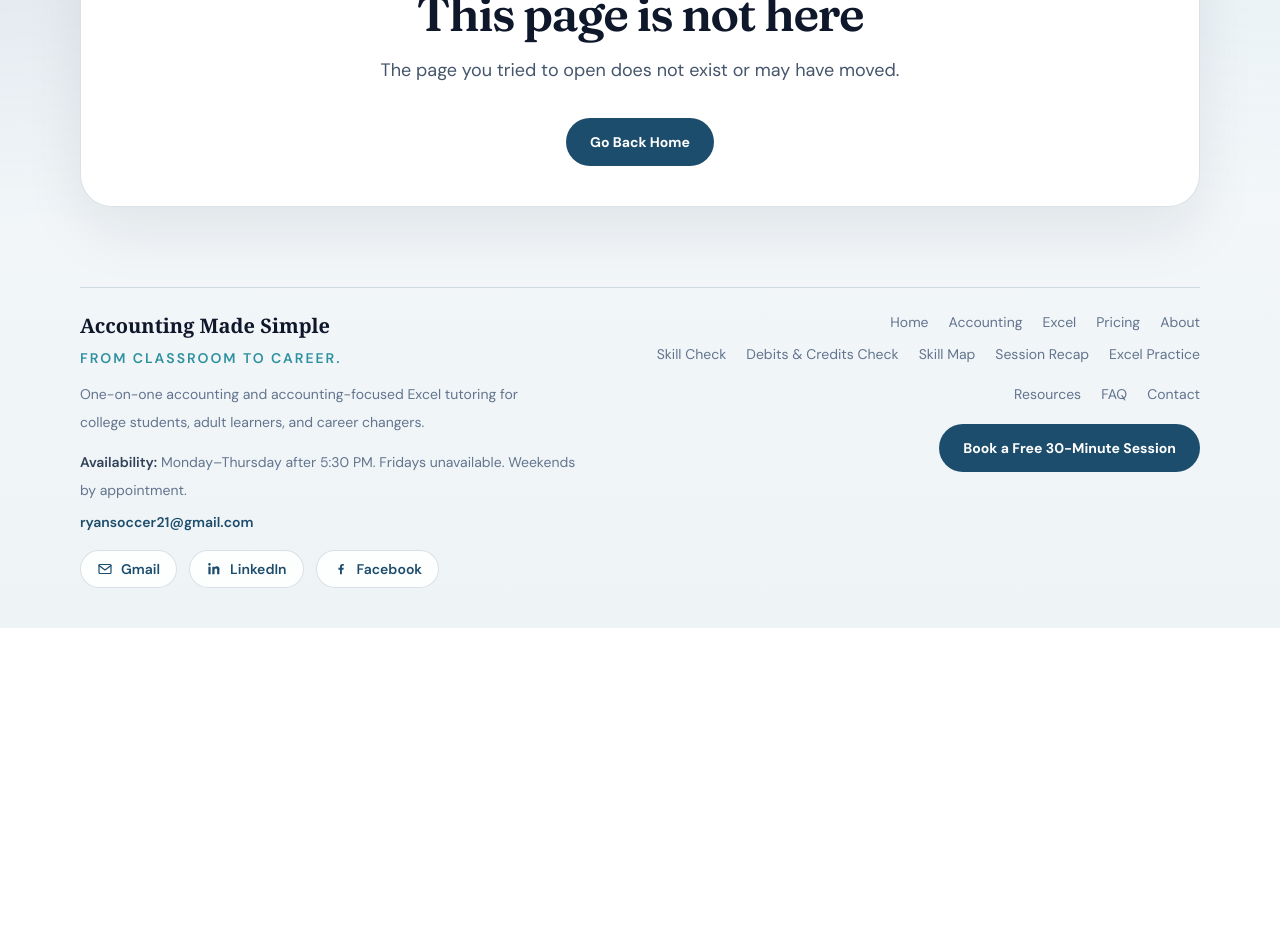
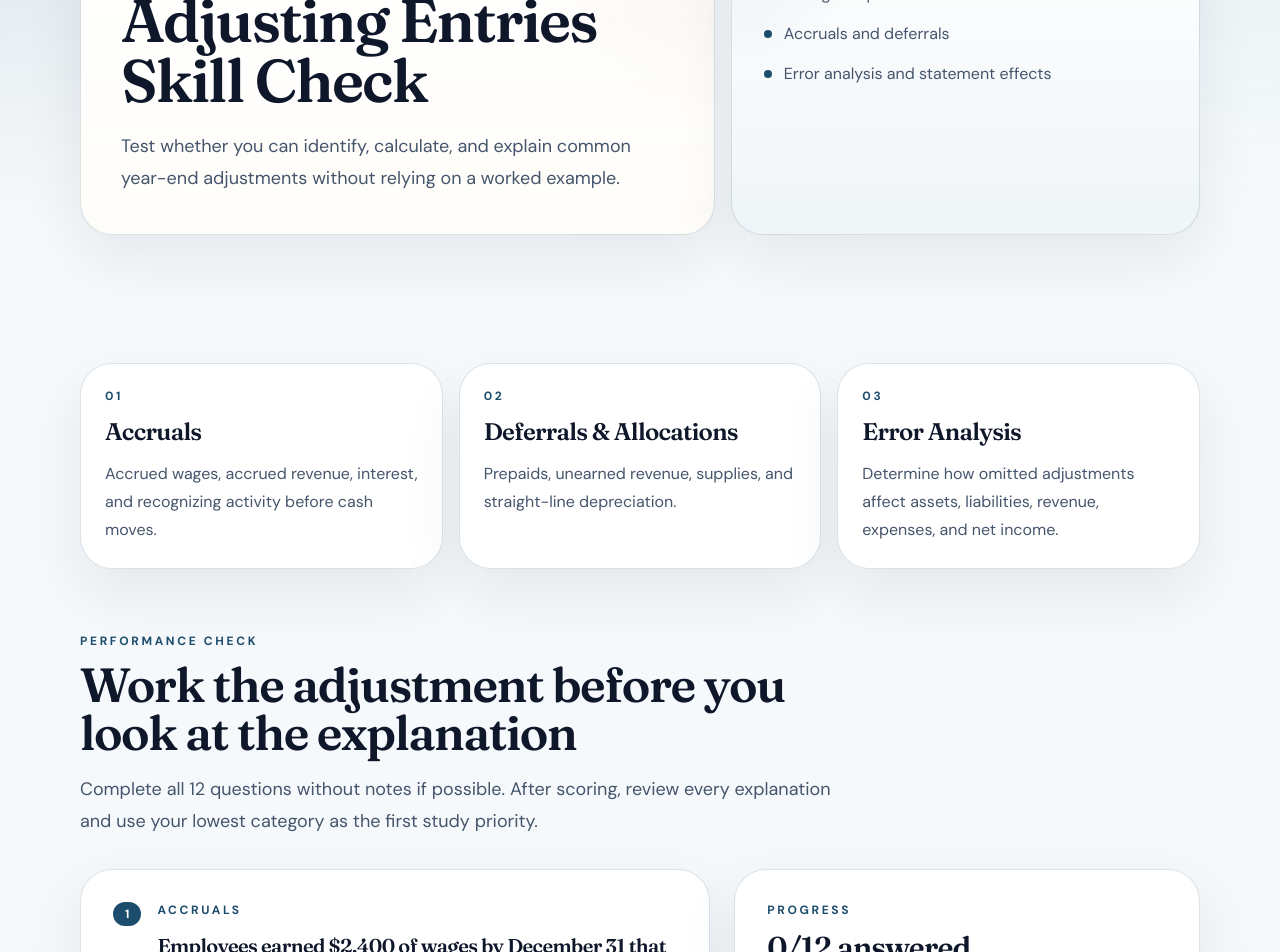
Before and after one commit to ryansoccer21-oss/accounting-made-simple, a Next.js app: page /adjusting-entries-skill-check in a window 1280 px wide. Before the commit this address had no page. Shown: the part 220-1172 px from the top of the page. Before the commit the page ends 848 px from the top, so only its background shows below. Built offline with nearby package versions, Linux system fonts and the light colour scheme.

Commit message:
Add adjusting entries skill check page

```diff
--- /dev/null
+++ b/app/adjusting-entries-skill-check/page.js
@@ -0,0 +1,72 @@
+import Link from "next/link";
+import PageHero from "../../components/page-hero";
+import AdjustingEntriesDiagnostic from "../../components/adjusting-entries-diagnostic";
+import { contactInfo } from "../../lib/site-data";
+
+export const metadata = {
+  title: "Adjusting Entries Skill Check",
+  description:
+    "Test accruals, deferrals, depreciation, and adjusting-entry financial statement effects with a free 12-question performance-based diagnostic."
+};
+
+export default function AdjustingEntriesSkillCheckPage() {
+  return (
+    <>
+      <PageHero
+        eyebrow="Free Accounting Diagnostic"
+        title="Adjusting Entries Skill Check"
+        copy="Test whether you can identify, calculate, and explain common year-end adjustments without relying on a worked example."
+        bullets={["12 original questions", "Accruals and deferrals", "Error analysis and statement effects"]}
+      />
+
+      <section className="site-shell section-gap">
+        <div className="grid gap-4 md:grid-cols-3">
+          <article className="surface-card p-6">
+            <p className="eyebrow">01</p>
+            <h2 className="mt-2 text-2xl font-semibold text-slate-900">Accruals</h2>
+            <p className="mt-3 leading-7 text-slate-600">Accrued wages, accrued revenue, interest, and recognizing activity before cash moves.</p>
+          </article>
+          <article className="surface-card p-6">
+            <p className="eyebrow">02</p>
+            <h2 className="mt-2 text-2xl font-semibold text-slate-900">Deferrals & Allocations</h2>
+            <p className="mt-3 leading-7 text-slate-600">Prepaids, unearned revenue, supplies, and straight-line depreciation.</p>
+          </article>
+          <article className="surface-card p-6">
+            <p className="eyebrow">03</p>
+            <h2 className="mt-2 text-2xl font-semibold text-slate-900">Error Analysis</h2>
+            <p className="mt-3 leading-7 text-slate-600">Determine how omitted adjustments affect assets, liabilities, revenue, expenses, and net income.</p>
+          </article>
+        </div>
+      </section>
+
+      <section className="site-shell pb-16">
+        <div className="mb-8 max-w-3xl">
+          <p className="eyebrow">Performance Check</p>
+          <h2 className="section-title">Work the adjustment before you look at the explanation</h2>
+          <p className="section-copy mt-4">
+            Complete all 12 questions without notes if possible. After scoring, review every explanation and use your lowest category as the first study priority.
+          </p>
+        </div>
+        <AdjustingEntriesDiagnostic />
+      </section>
+
+      <section className="site-shell pb-16">
+        <article className="surface-card bg-[linear-gradient(180deg,rgba(228,237,243,0.88),rgba(255,255,255,0.98))] p-8 md:p-10">
+          <div className="grid gap-6 md:grid-cols-[minmax(0,1.15fr)_minmax(280px,0.85fr)] md:items-center">
+            <div>
+              <p className="eyebrow">Next Step</p>
+              <h2 className="section-title max-w-[16ch]">Use the result to focus your next practice session</h2>
+              <p className="section-copy mt-5 max-w-3xl">
+                Bring your category scores and missed questions to tutoring so the next session can target the reasoning pattern behind the errors instead of repeating random problems.
+              </p>
+            </div>
+            <div className="flex flex-col gap-3">
+              <a className="cta-primary" href={contactInfo.bookingUrl} rel="noopener noreferrer" target="_blank">Book a Free 30-Minute Session</a>
+              <Link className="cta-secondary" href="/resources">Back to Resources</Link>
+            </div>
+          </div>
+        </article>
+      </section>
+    </>
+  );
+}
```
